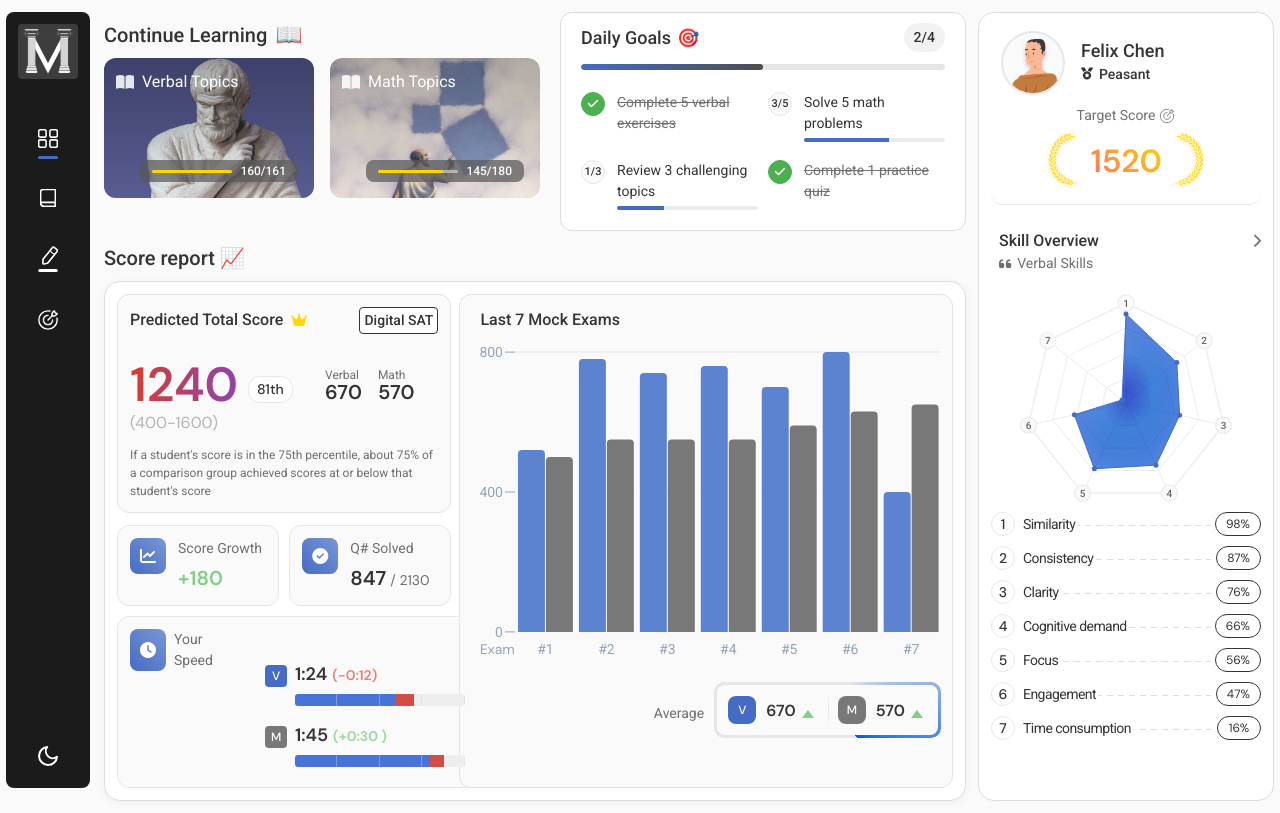
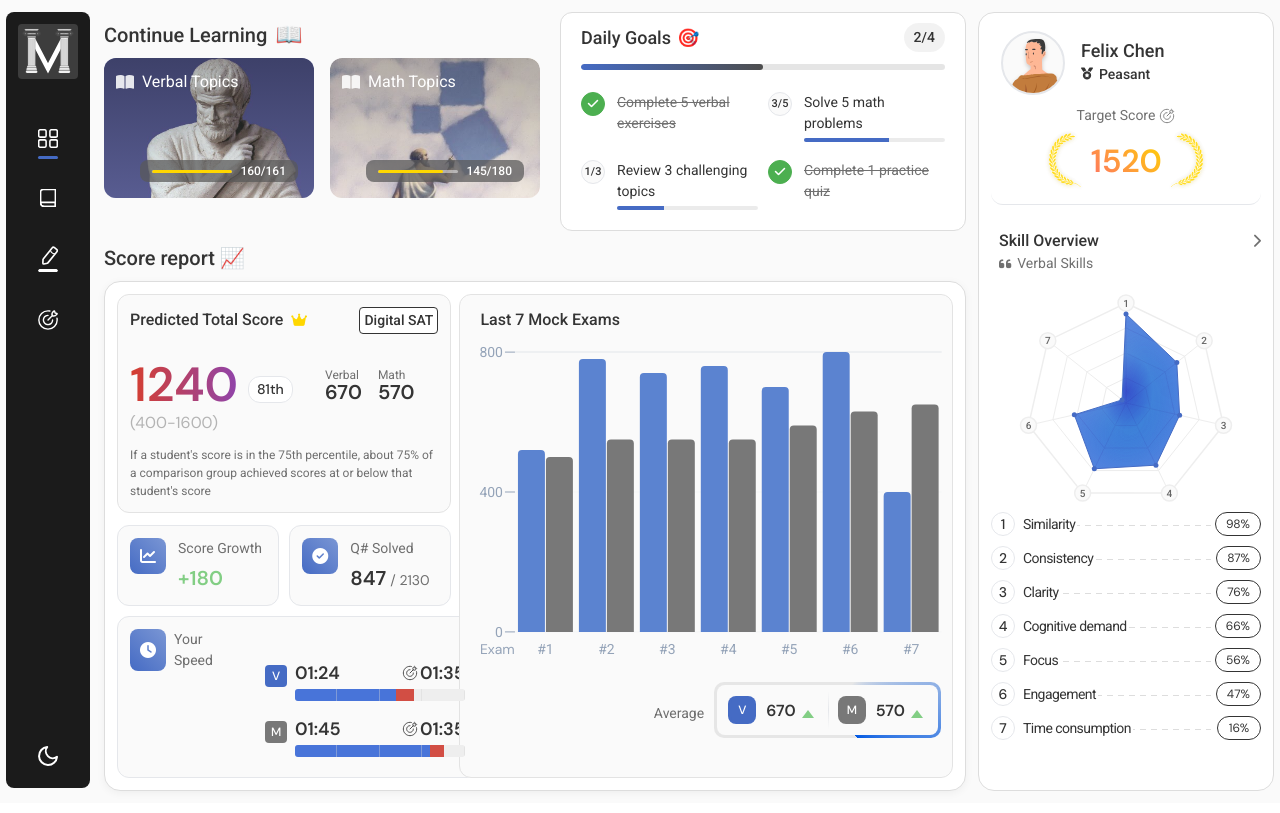
Before and after one commit to Orujhimaru/max_odyssey, a React (Vite) app: page /dashboard in a window 1280 px wide. Built offline with nearby package versions, Linux system fonts and the light colour scheme; sample sign-in values are in the browser's storage; a web font is replaced by a local one.

Commit message:
design: fixed timer texts

```diff
--- a/src/components/PerformanceInsights/PerformanceInsights.css
+++ b/src/components/PerformanceInsights/PerformanceInsights.css
@@ -79,15 +79,28 @@
   gap: 16px;
 }
 
+.target-time-indicator {
+  display: flex;
+  align-items: center;
+  gap: 2px;
+}
+
+.target-time-indicator > span {
+  font-size: 18px;
+  font-weight: 600;
+  font-family: "DM Sans", sans-serif;
+  line-height: 16px;
+}
 .time-value {
   display: flex;
   flex-direction: column;
   width: 100%;
+  max-width: 175px;
 }
 
 .time-text-group {
   display: flex;
-  align-items: baseline;
+  justify-content: space-between;
 }
 
 .time-text-group > span {
--- a/src/components/PerformanceInsights/PerformanceInsights.jsx
+++ b/src/components/PerformanceInsights/PerformanceInsights.jsx
@@ -27,7 +27,9 @@ const PerformanceInsights = () => {
     const minutes = Math.floor(seconds / 60);
     const remainingSeconds = Math.floor(seconds % 60);
 
-    return `${minutes}:${remainingSeconds.toString().padStart(2, "0")}`;
+    return `${minutes.toString().padStart(2, "0")}:${remainingSeconds
+      .toString()
+      .padStart(2, "0")}`;
   };
 
   const renderPerformanceBar = (actual, target, type) => {
@@ -90,7 +92,11 @@ const PerformanceInsights = () => {
 
   const formatDiffTime = (diff) => {
     const absSeconds = Math.abs(diff);
-    return `${diff > 0 ? "+" : "-"}0:${absSeconds.toString().padStart(2, "0")}`;
+    const minutes = Math.floor(absSeconds / 60);
+    const seconds = absSeconds % 60;
+    return `${diff > 0 ? "+" : "-"}${minutes
+      .toString()
+      .padStart(2, "0")}:${seconds.toString().padStart(2, "0")}`;
   };
 
   return (
@@ -143,8 +149,15 @@ const PerformanceInsights = () => {
                       <span className="speed-time">
                         {formatTime(timeData.verbal.actual)}
                       </span>
-                      <div className="speed-diff negative">
-                        ({formatDiffTime(timeData.verbal.diff)})
+                      <div className="target-time-indicator">
+                        <img
+                          src={Practice}
+                          alt="target"
+                          className="target-icon"
+                        />{" "}
+                        <span className="margin-left">
+                          {formatTime(timeData.math.target)}
+                        </span>
                       </div>
                     </div>
                     {renderPerformanceBar(
@@ -166,8 +179,14 @@ const PerformanceInsights = () => {
                       <span className="speed-time">
                         {formatTime(timeData.math.actual)}
                       </span>
-                      <div className="speed-diff positive">
-                        ({formatDiffTime(timeData.math.diff)} )
+                      <div className="target-time-indicator">
+                        <img
+                          src={Practice}
+                          alt="target"
+                          className="target-icon"
+                        />
+
+                        <span>{formatTime(timeData.math.target)}</span>
                       </div>
                     </div>
                     {renderPerformanceBar(
```
